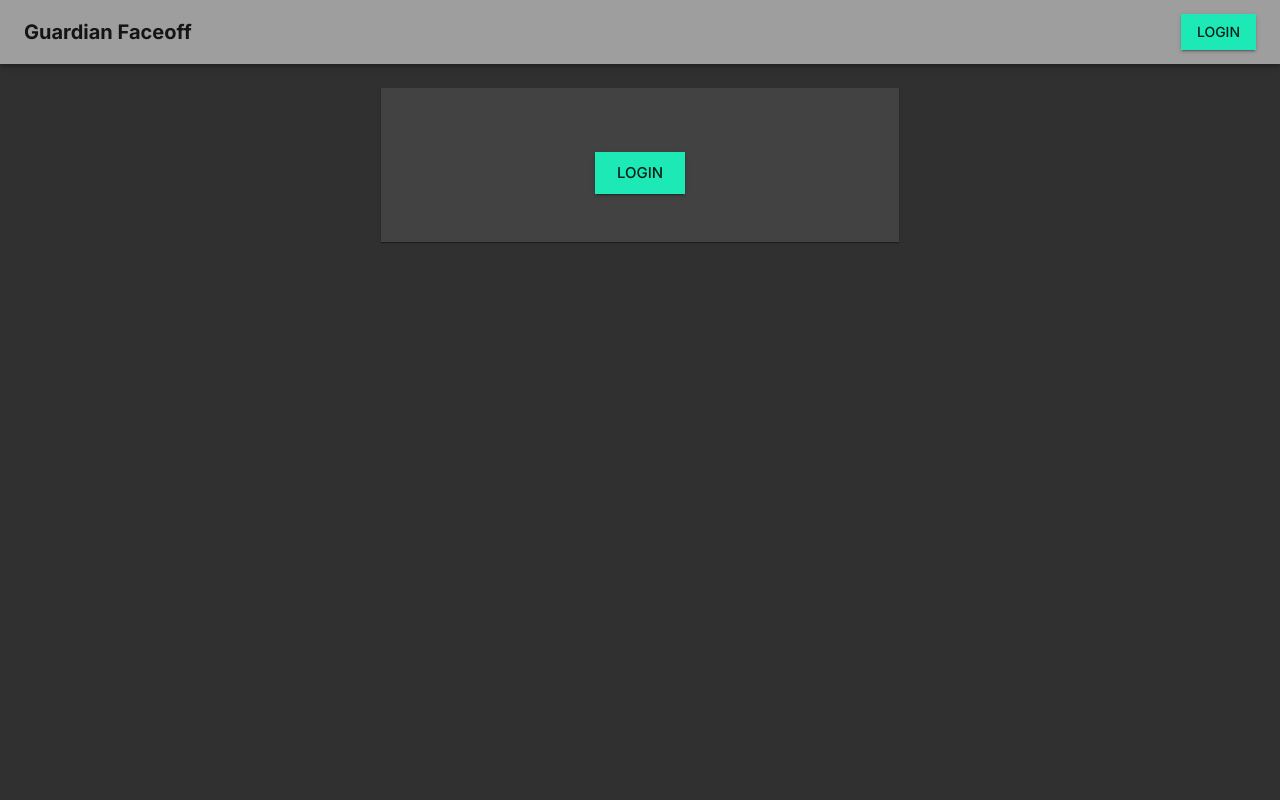
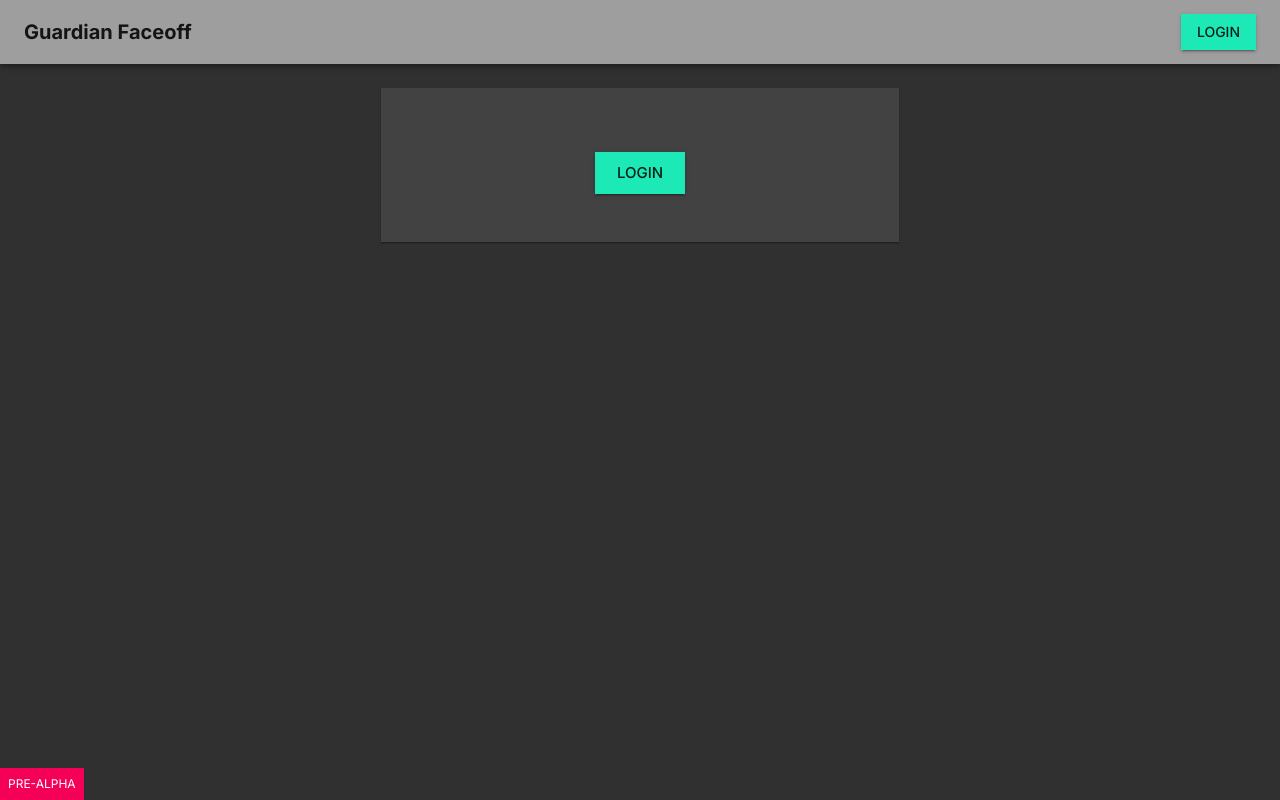
Before and after one commit to guardian-faceoff/guardian-faceoff, a React app: page / in a window 1280 px wide. Built offline with nearby package versions, Linux system fonts and the light colour scheme; no server answers.

Commit message:
add pre-alpha message

```diff
--- a/src/App.js
+++ b/src/App.js
@@ -1,7 +1,7 @@
 import React from 'react';
 import { HashRouter } from 'react-router-dom';
 import { createMuiTheme, ThemeProvider, makeStyles } from '@material-ui/core/styles';
-import { Box, Toolbar } from '@material-ui/core';
+import { Box, Toolbar, Typography } from '@material-ui/core';
 import CssBaseline from '@material-ui/core/CssBaseline';
 import { grey, teal } from '@material-ui/core/colors';
 import useMediaQuery from '@material-ui/core/useMediaQuery';
@@ -16,13 +16,11 @@ const useStyles = makeStyles((theme) => {
         box: {
             display: 'flex',
             flexDirection: 'column',
-            // height: '100vh',
             maxWidth: '100vw',
         },
         boxSmall: {
             display: 'flex',
             flexDirection: 'column',
-            // height: '100vh',
             maxWidth: '100vw',
             marginLeft: 225,
         },
@@ -31,6 +29,16 @@ const useStyles = makeStyles((theme) => {
             overflow: 'auto',
             paddingTop: theme.spacing(),
             paddingBottom: theme.spacing(),
+        },
+        version: {
+            position: 'fixed',
+            left: 0,
+            bottom: 0,
+            paddingLeft: theme.spacing(),
+            paddingRight: theme.spacing(),
+            zIndex: 99999,
+            background: theme.palette.secondary.main,
+            color: theme.palette.secondary.contrastText,
         },
     };
 });
@@ -70,6 +78,9 @@ const App = () => {
                                     <SnackBarManager />
                                 </Box>
                             </Box>
+                            <Box className={classes.version}>
+                                <Typography variant="overline">PRE-ALPHA</Typography>
+                            </Box>
                         </ThemeProvider>
                     );
                 }}
```
